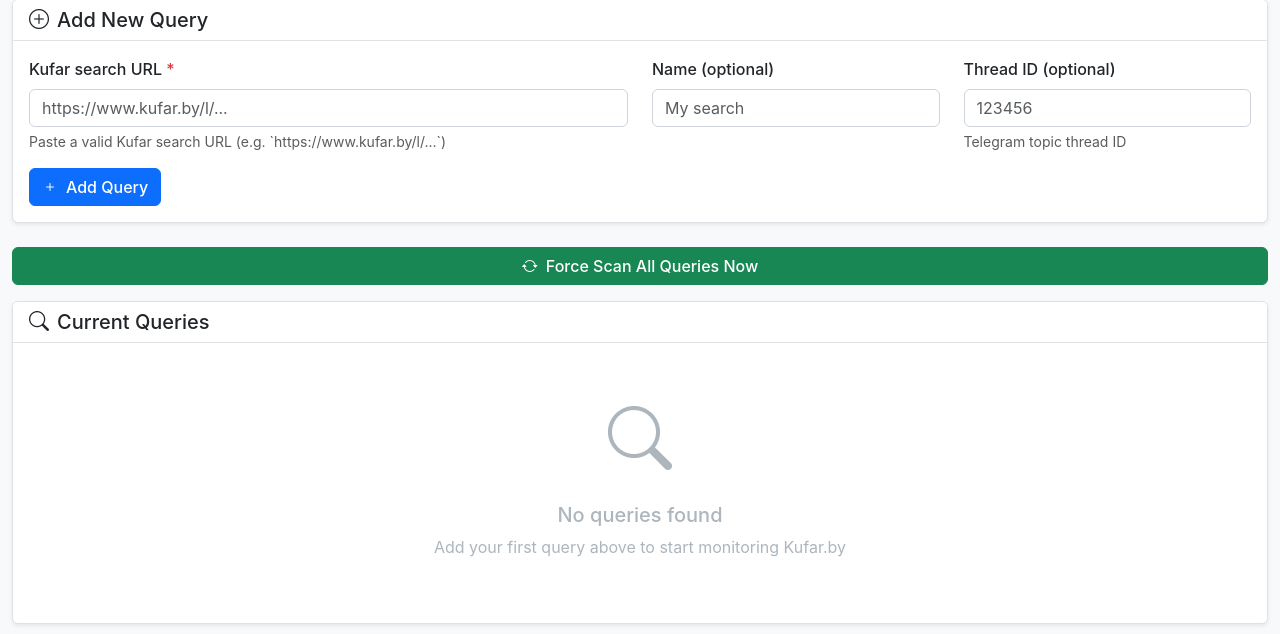
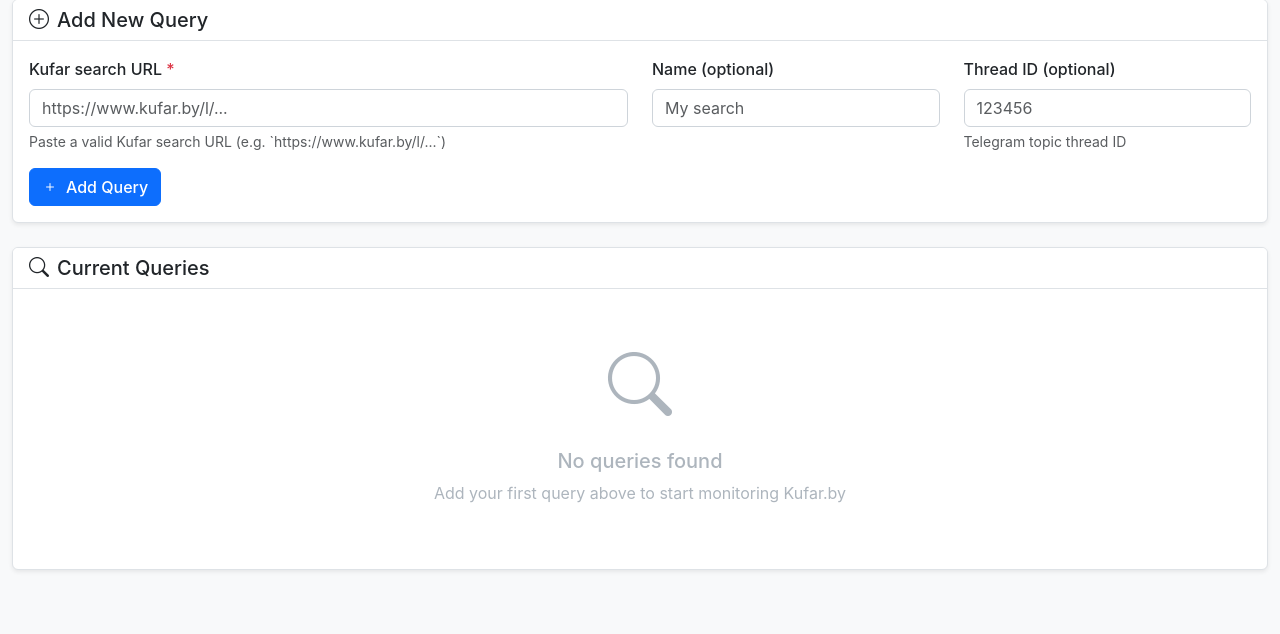
Before and after one commit to 2extndd/KS1, a Flask app: page /queries in a window 1280 px wide. Shown: the part 166-800 px from the top of the page. Run offline with Flask 3, Linux system fonts and the light colour scheme; data that the repository does not hold is empty; some libraries are stand-ins or nearby versions.

Commit message:
Remove: Удалена большая кнопка Force Scan из queries.html
- Удалена кнопка Force Scan All Queries Now
- Удалена функция forceScanAll() из queries.html
- Оставлена только маленькая кнопка Scan на Dashboard

```diff
--- a/web_ui_plugin/templates/queries.html
+++ b/web_ui_plugin/templates/queries.html
@@ -55,15 +55,6 @@
                 </form>
             </div>
         </div>
-    </div>
-</div>
-
-<!-- Force Scan Button -->
-<div class="row mb-3">
-    <div class="col-12">
-        <button class="btn btn-success w-100" onclick="forceScanAll()" id="forceScanBtn">
-            <i class="bi bi-arrow-repeat me-2"></i>Force Scan All Queries Now
-        </button>
     </div>
 </div>
 
@@ -235,43 +226,6 @@
 
 {% block scripts %}
 <script>
-// Force Scan All Queries
-function forceScanAll() {
-    const btn = document.getElementById('forceScanBtn');
-    const originalHTML = btn.innerHTML;
-
-    // Disable button and show loading
-    btn.disabled = true;
-    btn.innerHTML = '<span class="spinner-border spinner-border-sm me-2"></span>Scanning...';
-
-    fetch('/api/force-scan', {
-        method: 'POST',
-        headers: {
-            'Content-Type': 'application/json',
-        }
-    })
-    .then(response => response.json())
-    .then(data => {
-        if (data.success) {
-            showAlert('Force scan completed! Found ' + (data.results?.new_items || 0) + ' new items.', 'success');
-            // Refresh page after scan
-            setTimeout(() => {
-                location.reload();
-            }, 2000);
-        } else {
-            showAlert('Force scan failed: ' + (data.error || 'Unknown error'), 'danger');
-        }
-    })
-    .catch(error => {
-        showAlert('Error during force scan: ' + error.message, 'danger');
-    })
-    .finally(() => {
-        // Re-enable button
-        btn.disabled = false;
-        btn.innerHTML = originalHTML;
-    });
-}
-
 // Add new query
 document.getElementById('addQueryForm').addEventListener('submit', function(e) {
     e.preventDefault();
```
